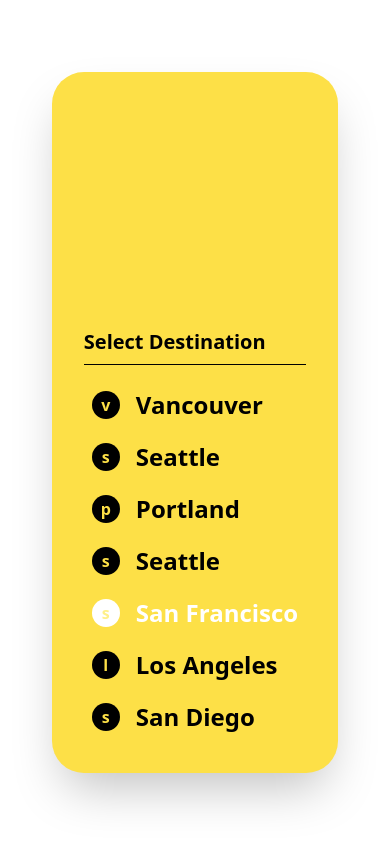
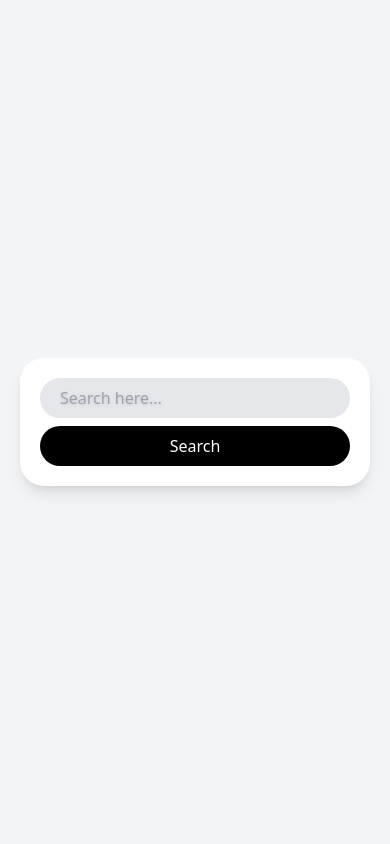
Before and after one commit to nsdictionary/carrot-market-reloaded, a Next.js app: page / in a window 390 px wide. Built offline with nearby package versions, Linux system fonts and the light colour scheme.

Commit message:
#3.5 Responsive Modifiers

```diff
--- a/app/page.tsx
+++ b/app/page.tsx
@@ -1,55 +1,16 @@
 export default function Home() {
   return (
-    <div className="min-h-screen flex items-center justify-center">
-      <main className="bg-yellow-300 p-8 pt-64 rounded-[32px] max-w-sm shadow-2xl">
-        <h2 className="text-black font-bold text-xl mb-4 border-b border-black pb-2">
-          Select Destination
-        </h2>
-        <ul className="space-y-1">
-          <li className="flex items-center space-x-4 hover:bg-yellow-200 p-2 rounded-lg cursor-pointer">
-            <span className="w-7 h-7 bg-black text-yellow-300 rounded-full flex items-center justify-center text-base font-semibold">
-              v
-            </span>
-            <span className="text-black text-2xl font-bold">Vancouver</span>
-          </li>
-          <li className="flex items-center space-x-4 hover:bg-yellow-200 p-2 rounded-lg cursor-pointer">
-            <span className="w-7 h-7 bg-black text-yellow-300 rounded-full flex items-center justify-center text-base font-semibold">
-              s
-            </span>
-            <span className="text-black text-2xl font-bold">Seattle</span>
-          </li>
-          <li className="flex items-center space-x-4 hover:bg-yellow-200 p-2 rounded-lg cursor-pointer">
-            <span className="w-7 h-7 bg-black text-yellow-300 rounded-full flex items-center justify-center text-base font-semibold">
-              p
-            </span>
-            <span className="text-black text-2xl font-bold">Portland</span>
-          </li>
-          <li className="flex items-center space-x-4 hover:bg-yellow-200 p-2 rounded-lg cursor-pointer">
-            <span className="w-7 h-7 bg-black text-yellow-300 rounded-full flex items-center justify-center text-base font-semibold">
-              s
-            </span>
-            <span className="text-black text-2xl font-bold">Seattle</span>
-          </li>
-          <li className="flex items-center space-x-4 hover:bg-yellow-200 p-2 rounded-lg cursor-pointer">
-            <span className="w-7 h-7 bg-white text-yellow-200 rounded-full flex items-center justify-center text-base font-semibold">
-              s
-            </span>
-            <span className="text-white text-2xl font-bold">San Francisco</span>
-          </li>
-          <li className="flex items-center space-x-4 hover:bg-yellow-200 p-2 rounded-lg cursor-pointer">
-            <span className="w-7 h-7 bg-black text-yellow-300 rounded-full flex items-center justify-center text-base font-semibold">
-              l
-            </span>
-            <span className="text-black text-2xl font-bold">Los Angeles</span>
-          </li>
-          <li className="flex items-center space-x-4 hover:bg-yellow-200 p-2 rounded-lg cursor-pointer">
-            <span className="w-7 h-7 bg-black text-yellow-300 rounded-full flex items-center justify-center text-base font-semibold">
-              s
-            </span>
-            <span className="text-black text-2xl font-bold">San Diego</span>
-          </li>
-        </ul>
-      </main>
-    </div>
+    <main className="bg-gray-100 sm:bg-red-100 md:bg-green-100 lg:bg-cyan-100 xl:bg-orange-100 2xl:bg-purple-100 h-screen flex items-center justify-center p-5">
+      <div className="bg-white shadow-lg p-5 rounded-3xl w-full max-w-screen-sm flex flex-col md:flex-row gap-2">
+        <input
+          className="w-full rounded-full h-10 bg-gray-200 pl-5 outline-none ring ring-transparent focus:ring-orange-500 focus:ring-offset-2 transition-shadow placeholder:drop-shadow"
+          type="text"
+          placeholder="Search here..."
+        />
+        <button className="bg-black text-white py-2 rounded-full active:scale-90  transition-transform font-medium outline-none md:px-10 ">
+          Search
+        </button>
+      </div>
+    </main>
   );
 }
```
